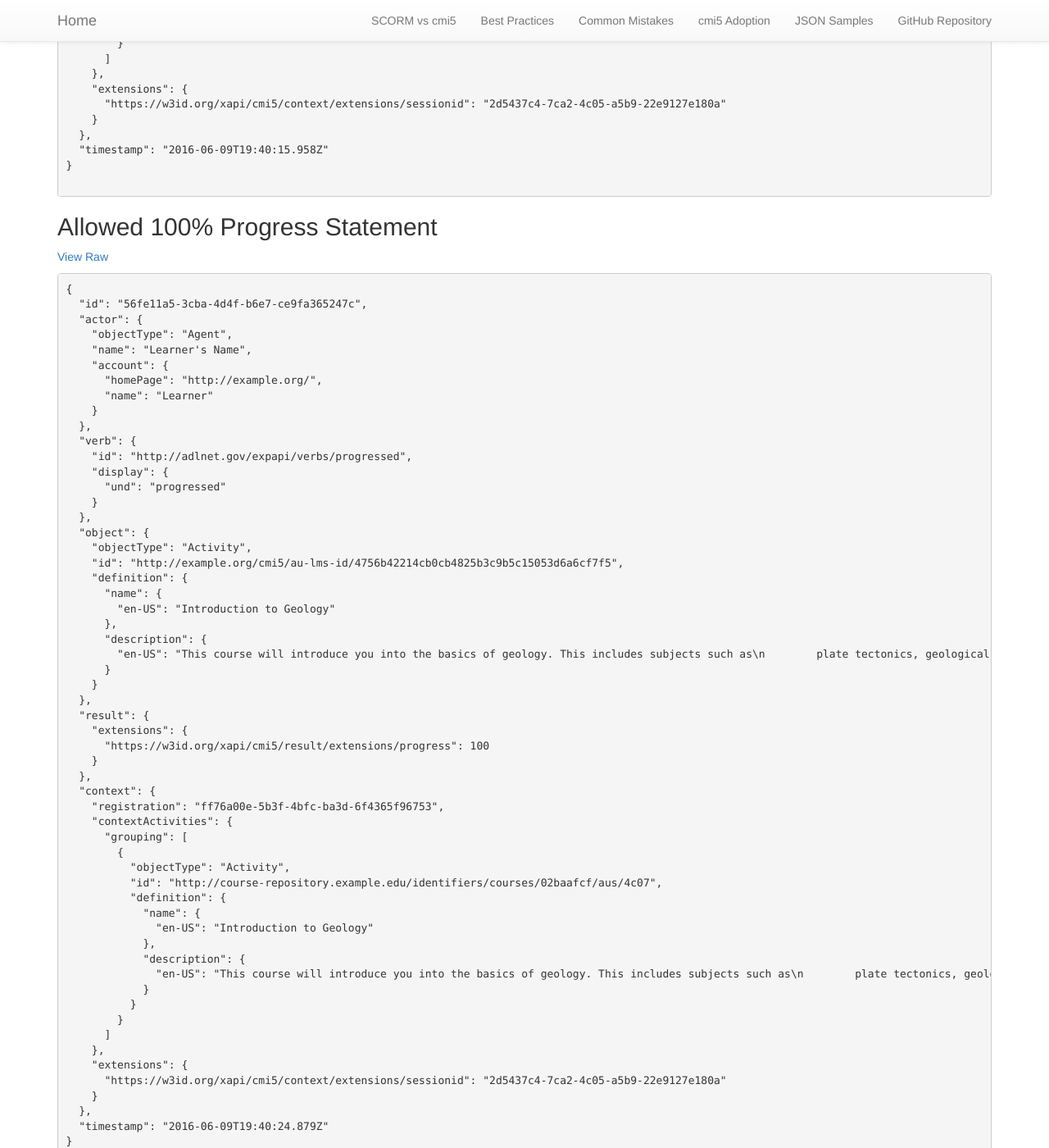
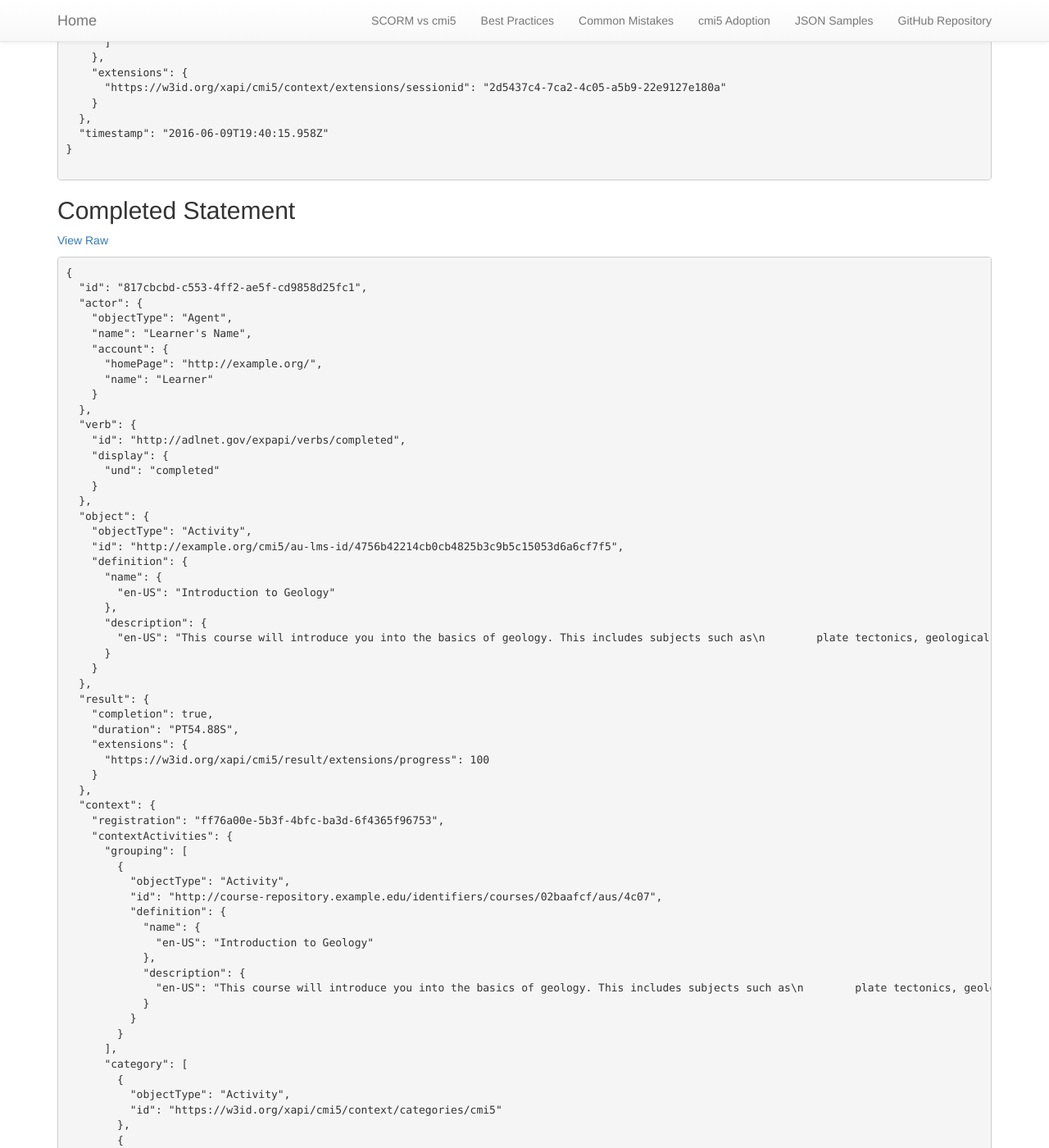
Before and after one commit to AICC/CMI-5_Spec_Current, a Jekyll site: the page built from samples/scenarios/13-progress_usage/index.md, in a window 1280 px wide and 1400 px high, scrolled down 7235 px. Shown: the whole window at 82% size. Built offline with Jekyll 4.4.1, drawn with Linux system fonts in a browser that asks for light colours; our own code applies the rules of GitHub Pages for plain Markdown files; some of the changed text lies outside the part shown.

Commit message:
Remove 100% progress allowed statement from sample

```diff
--- a/samples/scenarios/13-progress_usage/07-allowed_100_percent_statement.json
+++ /dev/null
@@ -1,57 +0,0 @@
-{
-  "id": "56fe11a5-3cba-4d4f-b6e7-ce9fa365247c",
-  "actor": {
-    "objectType": "Agent",
-    "name": "Learner's Name",
-    "account": {
-      "homePage": "http://example.org/",
-      "name": "Learner"
-    }
-  },
-  "verb": {
-    "id": "http://adlnet.gov/expapi/verbs/progressed",
-    "display": {
-      "und": "progressed"
-    }
-  },
-  "object": {
-    "objectType": "Activity",
-    "id": "http://example.org/cmi5/au-lms-id/4756b42214cb0cb4825b3c9b5c15053d6a6cf7f5",
-    "definition": {
-      "name": {
-        "en-US": "Introduction to Geology"
-      },
-      "description": {
-        "en-US": "This course will introduce you into the basics of geology. This includes subjects such as\n        plate tectonics, geological materials and the history of the Earth."
-      }
-    }
-  },
-  "result": {
-    "extensions": {
-      "https://w3id.org/xapi/cmi5/result/extensions/progress": 100
-    }
-  },
-  "context": {
-    "registration": "ff76a00e-5b3f-4bfc-ba3d-6f4365f96753",
-    "contextActivities": {
-      "grouping": [
-        {
-          "objectType": "Activity",
-          "id": "http://course-repository.example.edu/identifiers/courses/02baafcf/aus/4c07",
-          "definition": {
-            "name": {
-              "en-US": "Introduction to Geology"
-            },
-            "description": {
-              "en-US": "This course will introduce you into the basics of geology. This includes subjects such as\n        plate tectonics, geological materials and the history of the Earth."
-            }
-          }
-        }
-      ]
-    },
-    "extensions": {
-      "https://w3id.org/xapi/cmi5/context/extensions/sessionid": "2d5437c4-7ca2-4c05-a5b9-22e9127e180a"
-    }
-  },
-  "timestamp": "2016-06-09T19:40:24.879Z"
-}
--- a/samples/scenarios/13-progress_usage/index.md
+++ b/samples/scenarios/13-progress_usage/index.md
@@ -9,7 +9,6 @@
 1. [Allowed 25% Statement](#allowed-25-progress-statement)
 1. [Allowed 50% Statement](#allowed-50-progress-statement)
 1. [Allowed 75% Statement](#allowed-75-progress-statement)
-1. [Allowed 100% Statement](#allowed-100-progress-statement)
 1. [Completed Statement](#completed-statement)
 1. [Satisfied Statement](#satisfied-statement)
 1. [Terminated Statement](#terminated-statement)
@@ -64,14 +63,6 @@
 {% include_relative 06-allowed_75_percent_statement.json %}
 </pre>
 
-## Allowed 100% Progress Statement
-
-[View Raw](07-allowed_100_percent_statement.json)
-
-<pre>
-{% include_relative 07-allowed_100_percent_statement.json %}
-</pre>
-
 ## Completed Statement
 
 [View Raw](08-completed_statement.json)
```
